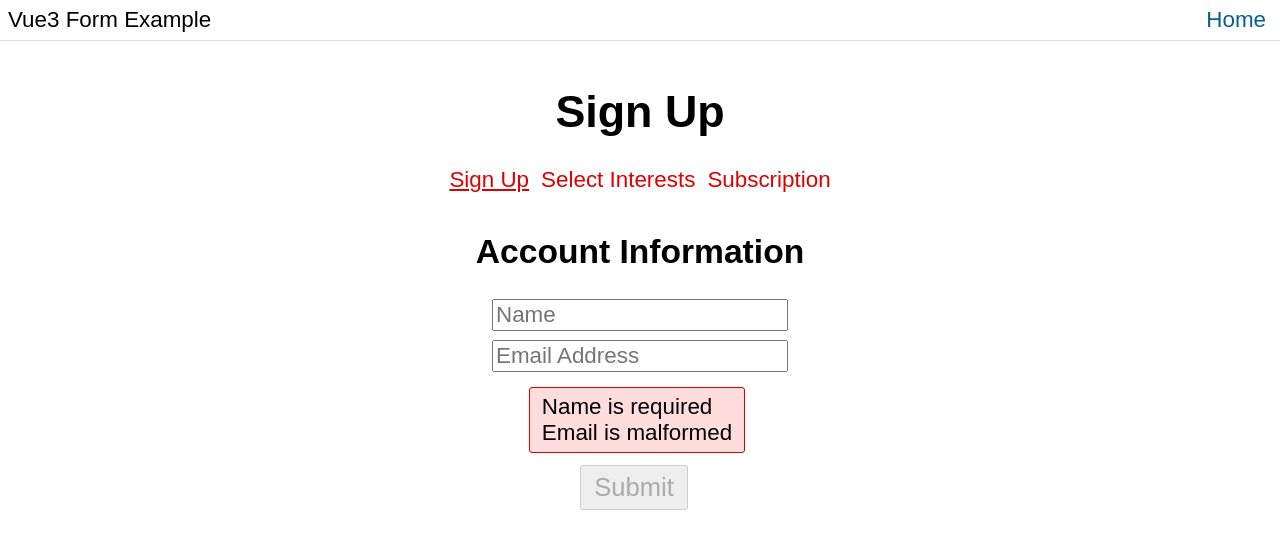
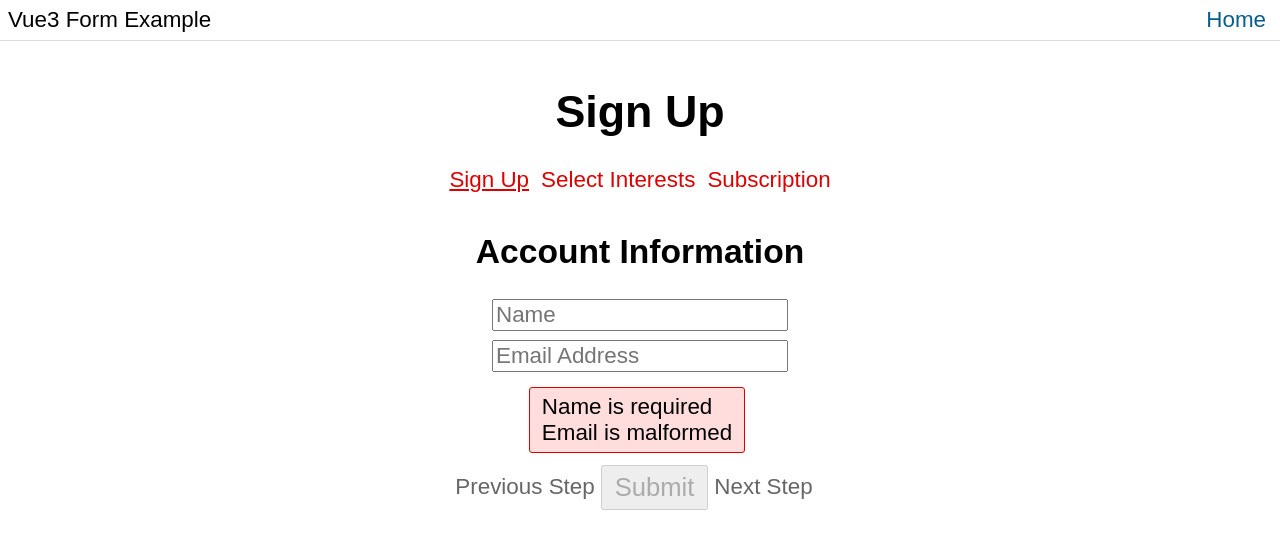
Before and after one commit to schnej7/vue3-form, a Vue app in the folder form-example/: page /sign-up in a window 1280 px wide. Shown: the top 548 px of the page. Built offline with nearby package versions, Linux system fonts and the light colour scheme.

Commit message:
Added previous and next links

```diff
--- a/form-example/src/assets/base.css
+++ b/form-example/src/assets/base.css
@@ -1,3 +1,10 @@
+a.disabled {
+  color: #666;
+  cursor: default;
+  pointer-events: none;
+  user-select: none;
+}
+
 div.d-flex {
   display: flex;
 }
@@ -26,6 +33,10 @@ div.flex-column {
 
 .text-center {
   text-align: center;
+}
+
+.align-middle {
+  vertical-align: middle;
 }
 
 .ml-2 {
--- a/form-example/src/views/FormStep.vue
+++ b/form-example/src/views/FormStep.vue
@@ -14,6 +14,12 @@
 
   const stepValidationErrors = computed(() => props.validator(formStore.getters.formSubmitData));
   const anyValidationErrors = computed(() => FormData.steps.some((step) => step.validator(formStore.getters.formSubmitData).length > 0));
+  const previousStep = computed(() => {
+    return props.stepIdx - 1 >= 0 ? FormData.steps[props.stepIdx - 1] : null;
+  });
+  const nextStep = computed(() => {
+    return props.stepIdx + 1 < FormData.steps.length ? FormData.steps[props.stepIdx + 1] : null;
+  });
 
   function submit() {
     // TODO - Make an API call here
@@ -49,13 +55,26 @@
       </div>
     </div>
 
+    <div class="d-flex align-center mt-6 text-center">
+      <RouterLink
+        :class="['step-link', { disabled: !previousStep }]"
+        :to="`/${previousStep ? previousStep.name : ''}`"
+      >
+        Previous Step
+      </RouterLink>
       <button
-      class="mt-6"
         :disabled="anyValidationErrors"
         @click="submit"
       >
         Submit
       </button>
+      <RouterLink
+        :class="['step-link', { disabled: !nextStep || stepValidationErrors.length }]"
+        :to="`/${nextStep ? nextStep.name : ''}`"
+      >
+        Next Step
+      </RouterLink>
+    </div>
   </main>
 </template>
 
```
Lines whose indentation alone changed are shown as unchanged.
